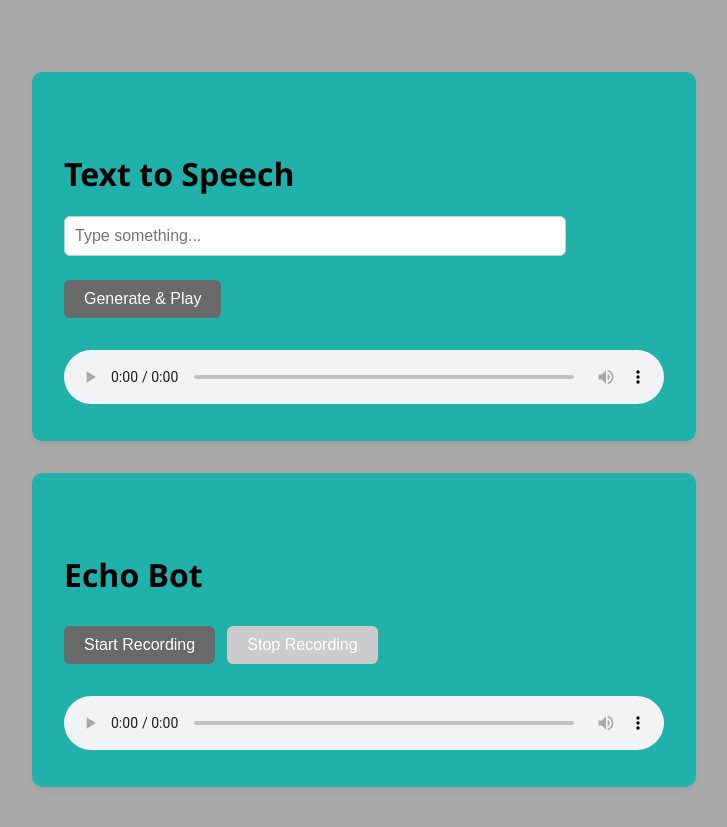
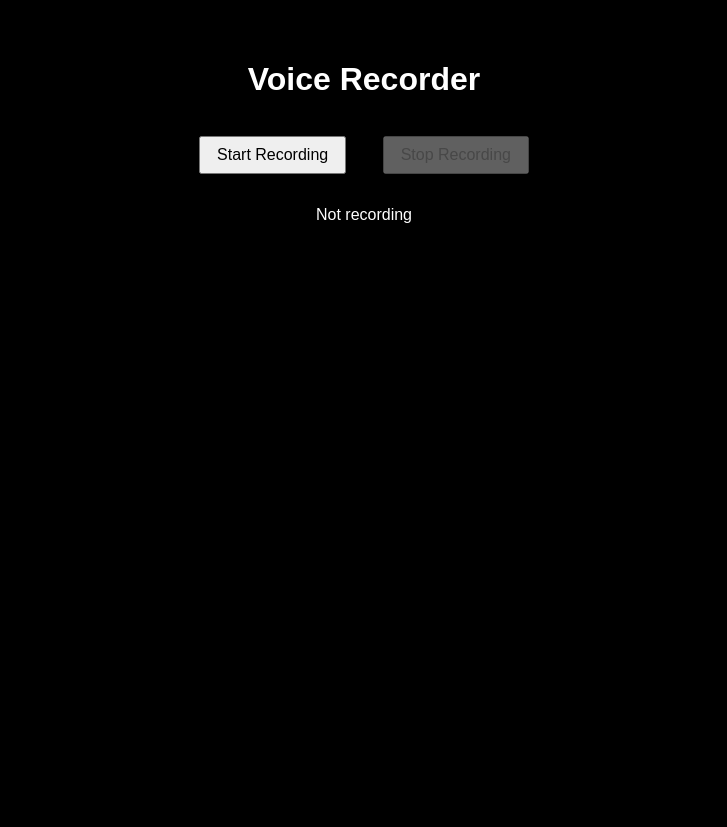
Before and after one commit to interstellar2567/VoiceAgent, a Python web app: template templates/index.html in a window 1280 px wide. Shown: the whole page, without its empty margins (276-1003 px from the left). After the commit the page ends 223 px from the top, so only its background shows below. Run offline with Jinja, Linux system fonts and the light colour scheme; the template is opened without the code that fills it, so the values that code supplies are empty.

Commit message:
initial commit

```diff
--- a/templates/index.html
+++ b/templates/index.html
@@ -1,140 +1,71 @@
 <!DOCTYPE html>
 <html lang="en">
 <head>
-    <meta charset="UTF-8" />
-    <meta name="viewport" content="width=device-width, initial-scale=1.0"/>
-    <title>AI Voice Agents</title>
+    <meta charset="UTF-8">
+    <title>Voice Recorder</title>
     <style>
         body {
-            font-family: 'Segoe UI', sans-serif;
-            background-color: darkgrey;
+            background-color: black;
+            color: white;
+            text-align: center;
+            font-family: sans-serif;
             padding: 2rem;
-            color: #333;
         }
-
-        h1 {
-            color: black;
-            margin-top: 3rem;
+        button {
+            margin: 1rem;
+            padding: 0.5rem 1rem;
+            font-size: 1rem;
         }
-
-        h2 {
-            color: #333;
-        }
-
-        .section {
-            background: lightseagreen;
-            padding: 2rem;
-            margin-top: 2rem;
-            border-radius: 10px;
-            box-shadow: 0 4px 10px rgba(0, 0, 0, 0.05);
-            max-width: 600px;
-            margin-left: auto;
-            margin-right: auto;
-        }
-
-        input[type="text"] {
-            padding: 10px;
-            width: 80%;
-            margin-bottom: 1rem;
-            font-size: 1rem;
-            border: 1px solid #ccc;
-            border-radius: 6px;
-        }
-
-        button {
-            padding: 10px 20px;
-            margin: 0.5rem 0.5rem 1rem 0;
-            font-size: 1rem;
-            background-color: dimgrey;
-            color: white;
-            border: none;
-            border-radius: 6px;
-            cursor: pointer;
-            transition: background-color 0.3s ease;
-        }
-
-        button:disabled {
-            background-color: #ccc;
-            cursor: not-allowed;
-        }
-
-        button:hover:not(:disabled) {
-            background-color: #357ABD;
-        }
-
-        audio {
-            width: 100%;
+        #status {
             margin-top: 1rem;
         }
     </style>
 </head>
 <body>
-
-<!-- TTS Section -->
-<div class="section">
-    <h1>Text to Speech</h1>
-    <input type="text" id="textInput" placeholder="Type something..." />
-    <br>
-    <button onclick="generateAudio()">Generate & Play</button>
-
-    <audio id="audioPlayer" controls></audio>
-</div>
-
-<!-- Echo Bot Section -->
-<div class="section">
-    <h1>Echo Bot</h1>
-    <button id="startBtn">Start Recording</button>
-    <button id="stopBtn" disabled>Stop Recording</button>
-
-    <audio id="echoAudio" controls></audio>
-</div>
+<h1>Voice Recorder</h1>
+<button id="start">Start Recording</button>
+<button id="stop" disabled>Stop Recording</button>
+<p id="status">Not recording</p>
 
 <script>
-    // TTS
-    async function generateAudio() {
-        const text = document.getElementById("textInput").value;
-        const response = await fetch("http://localhost:8000/generate", {
-            method: "POST",
-            headers: { "Content-Type": "application/json" },
-            body: JSON.stringify({ text })
-        });
+    let mediaRecorder;
+    let chunks = [];
 
-        const data = await response.json();
-        const audioUrl = data.audio_url;
-
-        const player = document.getElementById("audioPlayer");
-        player.src = audioUrl;
-        player.play();
-    }
-
-    // Echo Bot
-    let mediaRecorder;
-    let audioChunks = [];
-
-    const startBtn = document.getElementById("startBtn");
-    const stopBtn = document.getElementById("stopBtn");
-    const echoAudio = document.getElementById("echoAudio");
+    const startBtn = document.getElementById("start");
+    const stopBtn = document.getElementById("stop");
+    const statusText = document.getElementById("status");
 
     startBtn.onclick = async () => {
         const stream = await navigator.mediaDevices.getUserMedia({ audio: true });
         mediaRecorder = new MediaRecorder(stream);
+        mediaRecorder.start();
+        statusText.textContent = "Recording...";
 
-        audioChunks = [];
-
-        mediaRecorder.ondataavailable = event => {
-            if (event.data.size > 0) {
-                audioChunks.push(event.data);
-            }
+        mediaRecorder.ondataavailable = e => {
+            chunks.push(e.data);
         };
 
-        mediaRecorder.onstop = () => {
-            const audioBlob = new Blob(audioChunks, { type: 'audio/webm' });
-            const audioUrl = URL.createObjectURL(audioBlob);
-            echoAudio.src = audioUrl;
-            echoAudio.play();
+        mediaRecorder.onstop = async () => {
+            const blob = new Blob(chunks, { type: "audio/webm" });
+            const formData = new FormData();
+            formData.append("file", blob, "recording.webm");
+
+            statusText.textContent = "Uploading...";
+            try {
+                const res = await fetch("http://127.0.0.1:8000/upload-audio", {
+                    method: "POST",
+                    body: formData
+                });
+                const data = await res.json();
+                statusText.textContent = `Uploaded: ${data.filename} (${data.size} bytes)`;
+            } catch (err) {
+                statusText.textContent = "Upload failed!";
+                console.error(err);
+            }
+
+            chunks = [];
         };
 
-        mediaRecorder.start();
         startBtn.disabled = true;
         stopBtn.disabled = false;
     };
```
Also changed, not shown: main.py (+27 -25 lines).
